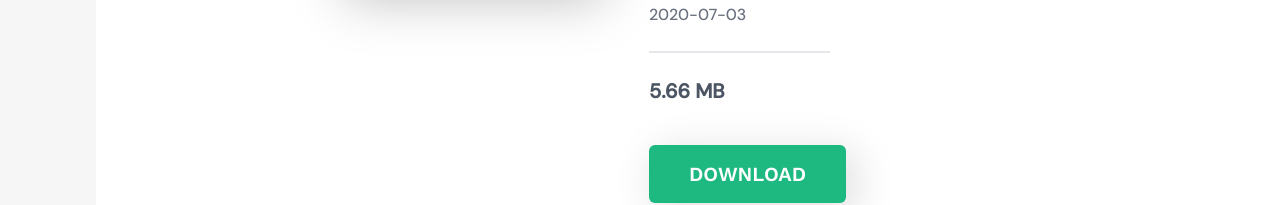
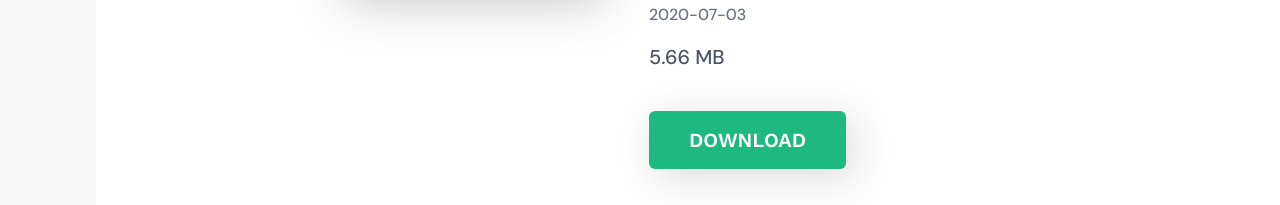
Before and after one commit to deepjyoti30/ytmdl-web-v2, a Vue app: page /download in a window 1280 px wide. Shown: the part 355-560 px from the top of the page. Built offline with nearby package versions, Linux system fonts and the light colour scheme; no server answers; what vue-resource would draw is missing.

Commit message:
Remove the separator from the download result

```diff
--- a/src/components/DownloadResult.vue
+++ b/src/components/DownloadResult.vue
@@ -23,10 +23,9 @@
       <h4 class="release font-medium text-gray-500 mt-0.5 dark:text-gray-400">
         2020-07-03
       </h4>
-      <div
-        class="separator w-1/2 my-6 border border-gray-200 dark:border-gray-600"
-      ></div>
-      <h3 class="size text-xl font-semibold text-gray-600 dark:text-gray-400">
+      <h3
+        class="size text-xl font-medium mt-4 text-gray-600 dark:text-gray-400"
+      >
         5.66 MB
       </h3>
       <div class="dw--btn mt-6">
```
